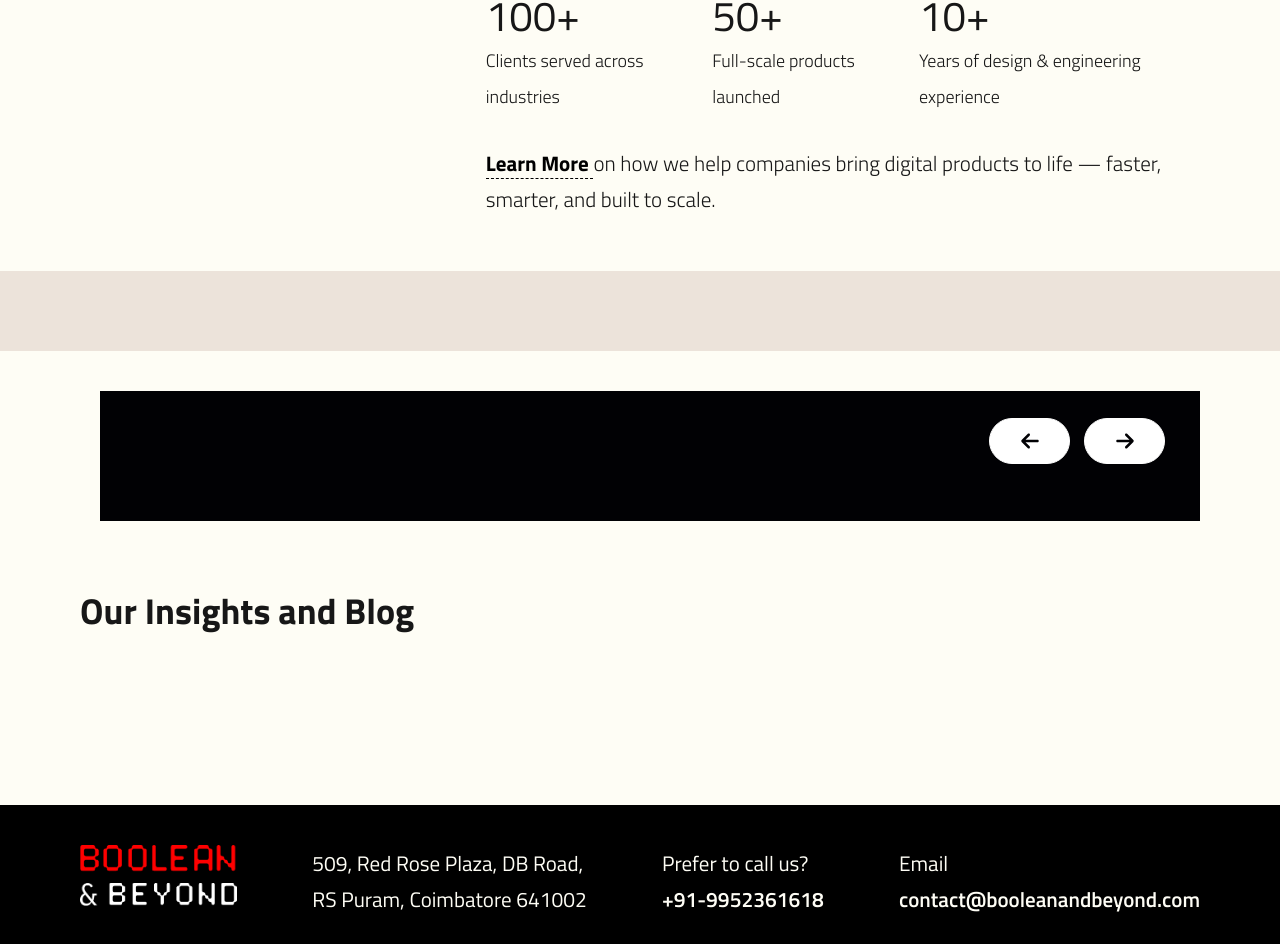
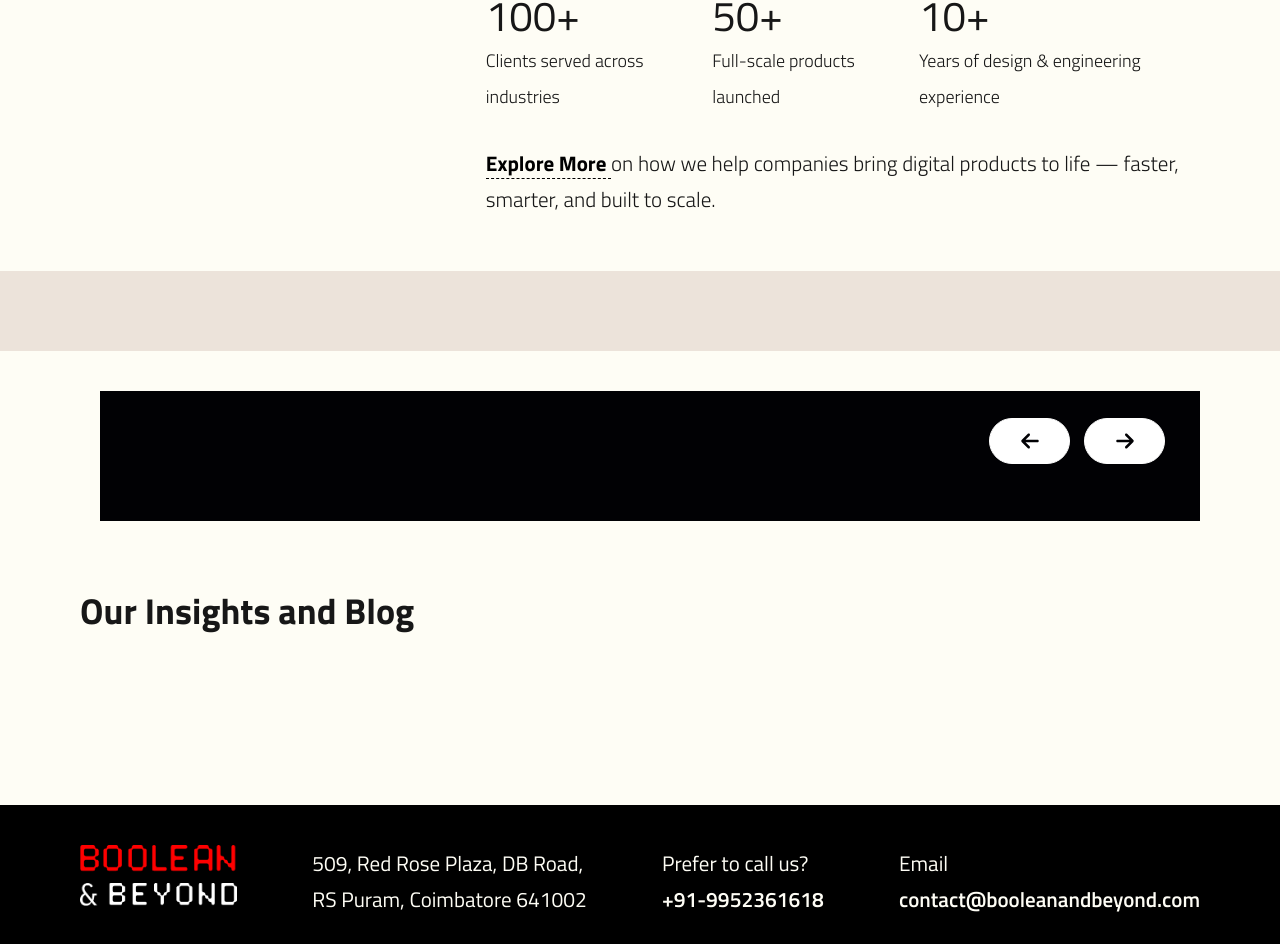
Before and after one commit to hariprasadvit/bnbwebsite, a Next.js app: page /service-detail-1 in a window 1280 px wide. Shown: the part 5126-6070 px from the top of the page. Built offline with nearby package versions, Linux system fonts and the light colour scheme.

Commit message:
service page page speed imporve

```diff
--- a/src/components/Home/NumberSection/index.js
+++ b/src/components/Home/NumberSection/index.js
@@ -40,7 +40,7 @@ export default function NumberSection({ disableTopPadding = false }) {
           </div>
           <div className={` ${styles.learnMore}`}>
             <Link href={"/services"} className="knowMoreLink">
-              Learn More{"    "}
+              Explore More{"    "}
             </Link>
             on how we help companies bring digital products to life — faster,
             smarter, and built to scale.
```
